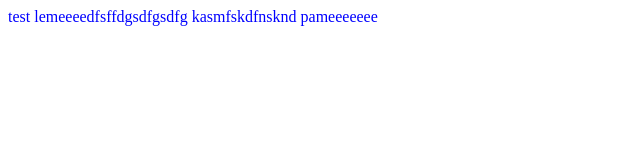
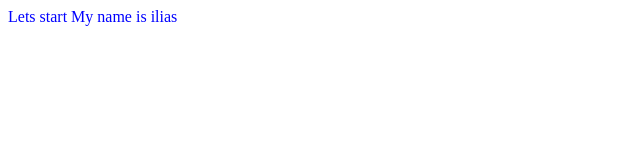
Before and after one commit to iliasFs/First-Github-Project, a plain HTML site: page index.html in a window 1280 px wide. Shown: the whole page, without its empty margins (0-640 px from the left). Drawn offline with Linux system fonts and the light colour scheme.

Commit message:
Starting and name

```diff
--- a/index.html
+++ b/index.html
@@ -8,12 +8,9 @@
     <link rel="stylesheet" href="styles.css">
 </head>
 <body>
-    test
-    lemeeeedfsffdgsdfgsdfg
-    kasmfskdfnsknd
+    Lets start
 
-
-    pameeeeeee
+    My name is ilias
 
 </body>
 </html>
```
